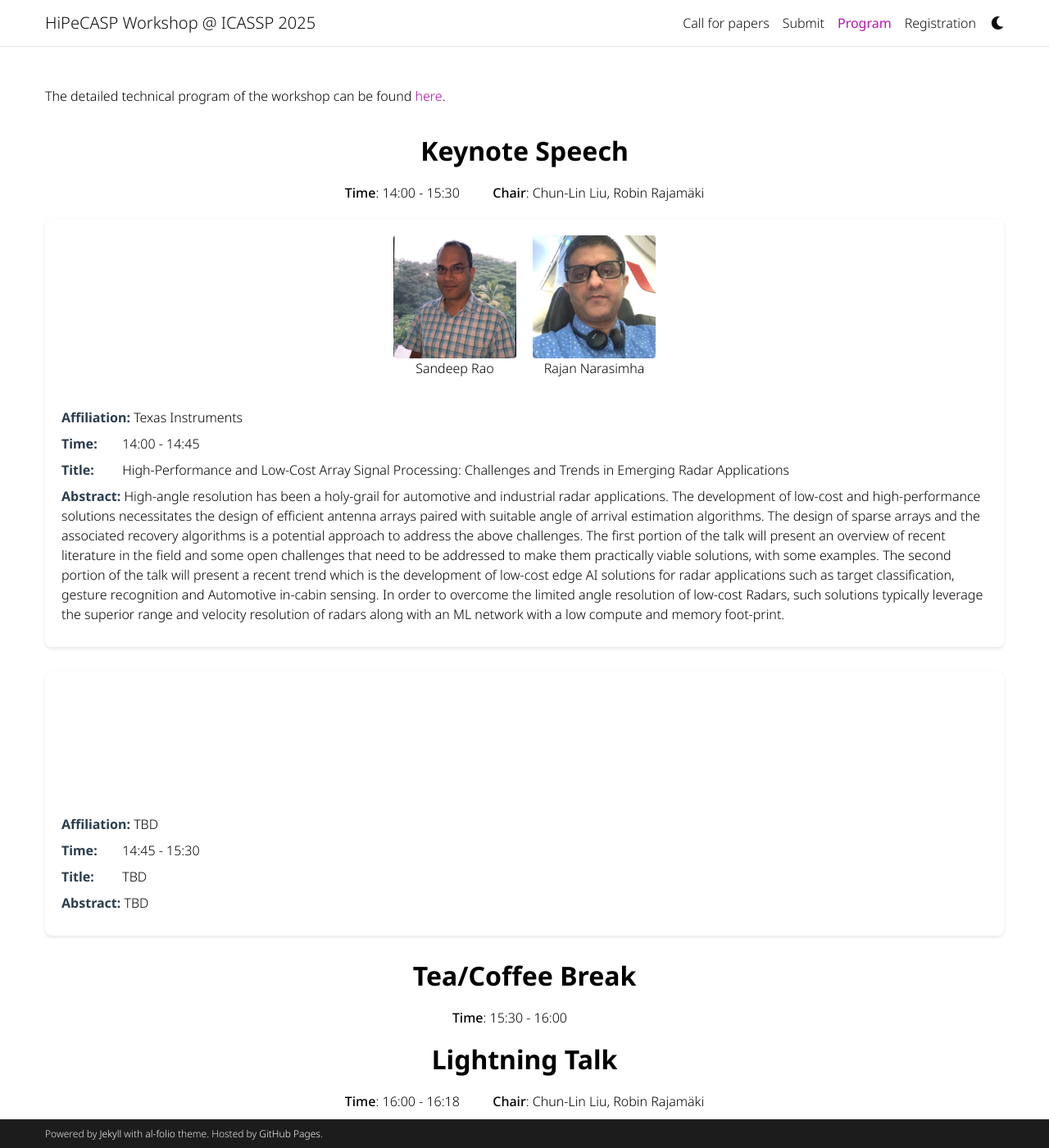
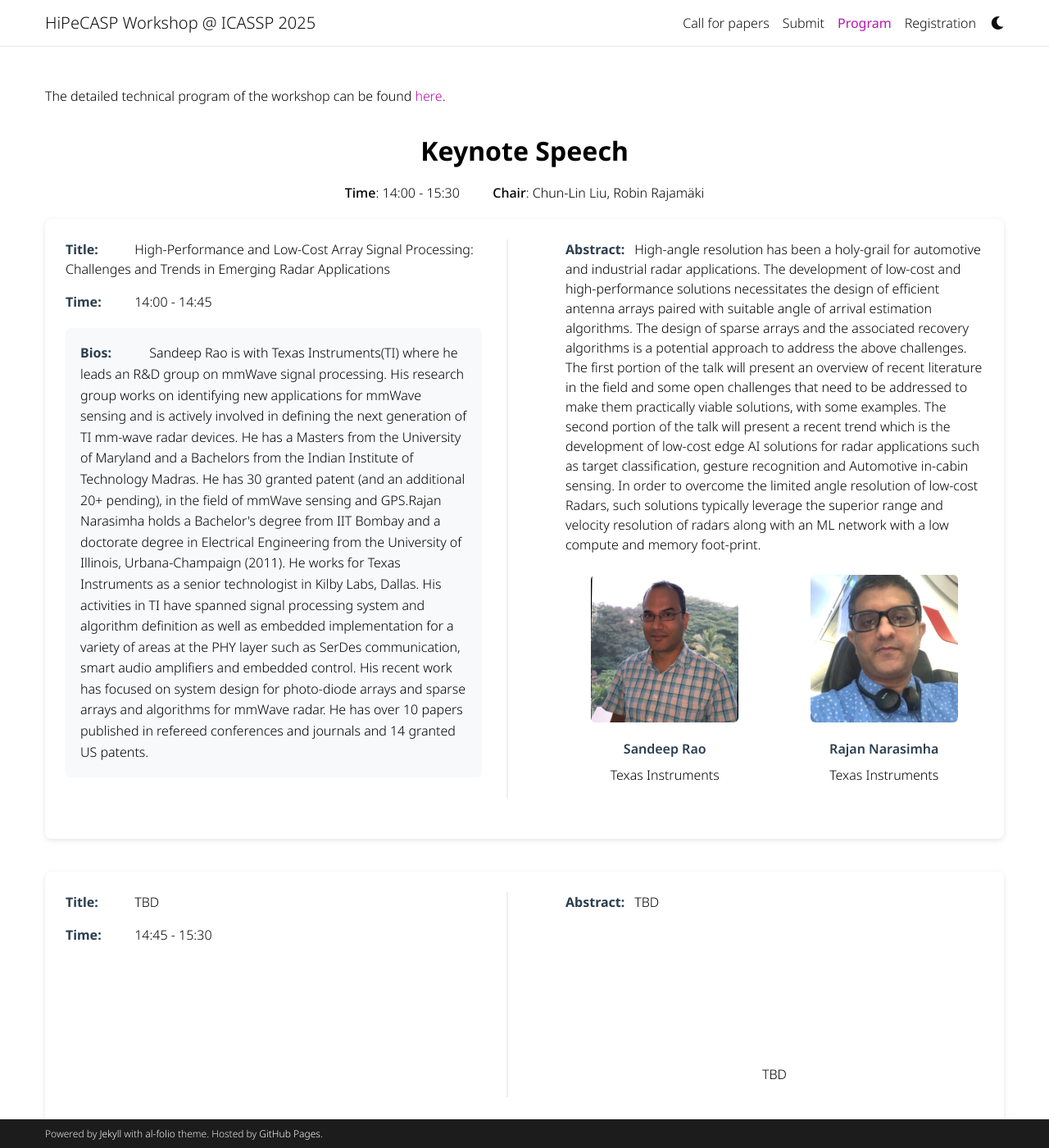
Before and after one commit to signal-process/signal-process.github.io, a Jekyll site: the page built from _pages/program.md, in a window 1280 px wide and 1400 px high. Shown: the whole window at 82% size. Built offline with Jekyll 4.4.1, drawn with Linux system fonts in a browser that asks for light colours; comment, search, counter and statistics services are not loaded; a style sheet for code colours, icons or effects is not loaded.

Commit message:
Program_keynote

```diff
--- a/_data/staff.yml
+++ b/_data/staff.yml
@@ -9,7 +9,9 @@ Speakers:
     images:
           - ICASSP25/Sandeep_Rao.jpeg
           - ICASSP25/Rajan_Narasimha.jpeg
-
+    bios:
+          -  Sandeep Rao is with Texas Instruments(TI) where he leads an R&D group on mmWave signal processing. His research group works on identifying new applications for mmWave sensing and is actively involved in defining the next generation of TI mm-wave radar devices. He has a Masters from the University of Maryland and a Bachelors from the Indian Institute of Technology Madras. He has 30 granted patent (and an additional 20+ pending), in the field of mmWave sensing and GPS.
+          -  Rajan Narasimha holds a Bachelor's degree from IIT Bombay and a doctorate degree in Electrical Engineering from the University of Illinois, Urbana-Champaign (2011). He works for Texas Instruments as a senior technologist in Kilby Labs, Dallas. His activities in TI have spanned signal processing system and algorithm definition as well as embedded implementation for a variety of areas at the PHY layer such as SerDes communication, smart audio amplifiers and embedded control. His recent work has focused on system design for photo-diode arrays and sparse arrays and algorithms for mmWave radar. He has over 10 papers published in refereed conferences and journals and 14 granted US patents.
   - name: TBD
     affiliation: TBD
     time: "14:45 - 15:30"
--- a/_includes/speakers.html
+++ b/_includes/speakers.html
@@ -3,100 +3,165 @@
     .speaker-profile {
       display: flex;
       flex-direction: column;
-        gap: 20px;
-        margin-bottom: 30px;
-        padding: 20px;
+      gap: 25px;
+      margin-bottom: 40px;
+      padding: 25px;
       background-color: #fff;
       border-radius: 8px;
-        box-shadow: 0 2px 4px rgba(0,0,0,0.1);
+      box-shadow: 0 2px 6px rgba(0,0,0,0.1);
     }
+
+    .info-columns {
+      display: grid;
+      grid-template-columns: 1fr 1fr;
+      gap: 40px;
+      margin-bottom: 25px;
+    }
+
+    .left-column {
+      border-right: 2px solid #eee;
+      padding-right: 30px;
+    }
+
+    .right-column {
+      padding-left: 30px;
+    }
+
     .speaker-images {
-        display: flex;
-        gap: 20px;
-        justify-content: center;
-        flex-wrap: wrap;
+      display: grid;
+      grid-template-columns: repeat(auto-fit, minmax(160px, 1fr));
+      gap: 25px;
+      margin-top: 25px;
     }
+
     .speaker-image {
-        width: 150px;
       text-align: center;
+      position: relative;
     }
+
     .speaker-image img {
       width: 100%;
+      max-width: 180px;
       height: auto;
-        object-fit: cover;
-        border-radius: 4px;
+      border-radius: 6px;
+      margin-bottom: 12px;
+      transition: transform 0.3s ease;
     }
-      .speaker-info {
-        flex-grow: 1;
+
+    .speaker-image:hover img {
+      transform: translateY(-5px);
     }
-      .speaker-info h3 {
+
+    .speaker-name {
+      font-weight: 600;
       color: #2c3e50;
-        margin-bottom: 10px;
-        font-size: 1.1em;
+      margin: 8px 0;
     }
+
     .info-label {
-        font-weight: bold;
+      font-weight: 700;
       color: #2c3e50;
+      min-width: 80px;
       display: inline-block;
-        min-width: 70px;
     }
-      .speaker-affiliation {
-        margin-bottom: 8px;
+
+    .speaker-bios {
+      background: #f8f9fa;
+      padding: 18px;
+      border-radius: 6px;
+      margin-top: 20px;
+      line-height: 1.6;
     }
-      .speaker-time, .speaker-title, .speaker-abstract {
-        margin-bottom: 8px;
+
+    @media (max-width: 992px) {
+      .info-columns {
+        grid-template-columns: 1fr;
+        gap: 25px;
       }
-      @media (max-width: 768px) {
+
+      .left-column {
+        border-right: none;
+        padding-right: 0;
+        border-bottom: 2px solid #eee;
+        padding-bottom: 25px;
+      }
+
+      .right-column {
+        padding-left: 0;
+      }
+
       .speaker-images {
-          flex-direction: column;
-          align-items: center;
+        grid-template-columns: repeat(auto-fit, minmax(140px, 1fr));
       }
     }
-      /* 夜间模式相关样式 */
-      [data-theme="dark"] body {
-        background-color: #121213;
-        color: #e0e0e0;
-      }
+
+    /* 夜间模式调整 */
     [data-theme="dark"] .speaker-profile {
       background-color: #2d2d2d;
-        box-shadow: 0 2px 4px rgba(0, 0, 0, 0.7);
+      box-shadow: 0 2px 6px rgba(0, 0, 0, 0.6);
     }
-      [data-theme="dark"] .speaker-info h3 {
-        color: #ffffff;
+
+    [data-theme="dark"] .speaker-bios {
+      background-color: #3a3a3a;
     }
-      [data-theme="dark"] .info-label {
-        color: #ffffff;
+
+    [data-theme="dark"] .left-column {
+      border-color: #444;
+    }
+
+    [data-theme="dark"] .info-label,
+    [data-theme="dark"] .speaker-name {
+      color: #e0e0e0;
     }
   </style>
 
   {% for talk in site.data.staff.Speakers %}
   <div class="speaker-profile">
-      <div class="speaker-images">
-        {% if talk.images %}
-          {% for image in talk.images %}
-            <div class="speaker-image">
-              <img src="{{ image | prepend: '/assets/img/' | relative_url }}" alt="{{ talk.names[forloop.index0] }}">
-              <p>{{ talk.names[forloop.index0] }}</p>
-            </div>
-          {% endfor %}
-        {% else %}
-          <div class="speaker-image">
-            <img src="{{ '/assets/img/placeholder.jpg' | relative_url }}" alt="Placeholder">
-            <p>Unknown Speaker</p>
+    <div class="info-columns">
+      <!-- 左栏：基础信息 -->
+      <div class="left-column">
+        {% if talk.title %}
+        <p class="speaker-title">
+          <span class="info-label">Title:</span>
+          {{ talk.title }}
+        </p>
+        {% endif %}
+
+        {% if talk.time %}
+        <p class="speaker-time">
+          <span class="info-label">Time:</span>
+          {{ talk.time }}
+        </p>
+        {% endif %}
+
+        {% if talk.bios %}
+        <div class="speaker-bios">
+          <span class="info-label">Bios:</span>
+          {{ talk.bios }}
         </div>
         {% endif %}
       </div>
-      <div class="speaker-info">
-        <p class="speaker-affiliation"><span class="info-label">Affiliation:</span> {{ talk.affiliation }}</p>
-        {% if talk.time %}
-          <p class="speaker-time"><span class="info-label">Time:</span> {{ talk.time }}</p>
+
+      <!-- 右栏：摘要和演讲者信息 -->
+      <div class="right-column">
+        {% if talk.abstract %}
+        <p class="speaker-abstract">
+          <span class="info-label">Abstract:</span>
+          {{ talk.abstract }}
+        </p>
         {% endif %}
-        {% if talk.title %}
-          <p class="speaker-title"><span class="info-label">Title:</span> {{ talk.title }}</p>
-        {% endif %}
-        {% if talk.abstract %}
-          <p class="speaker-abstract"><span class="info-label">Abstract:</span> {{ talk.abstract }}</p>
-        {% endif %}
+
+        <div class="speaker-images">
+          {% for image in talk.images %}
+          <div class="speaker-image">
+            <img src="{{ image | prepend: '/assets/img/' | relative_url }}"
+                 alt="{{ talk.names[forloop.index0] }}">
+            <div class="speaker-name">{{ talk.names[forloop.index0] }}</div>
+            <p class="speaker-affiliation">{{ talk.affiliation }}</p>
+          </div>
+          {% endfor %}
+        </div>
+      </div>
     </div>
   </div>
   {% endfor %}
```
Lines whose indentation alone changed are shown as unchanged.
